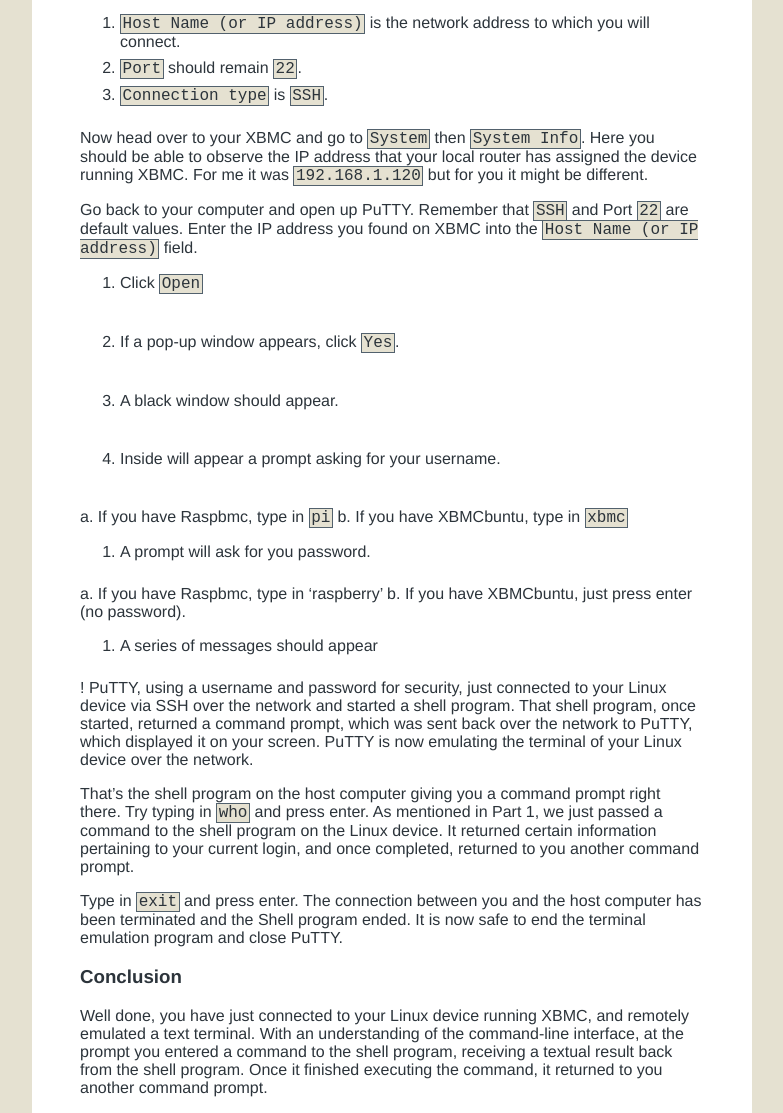
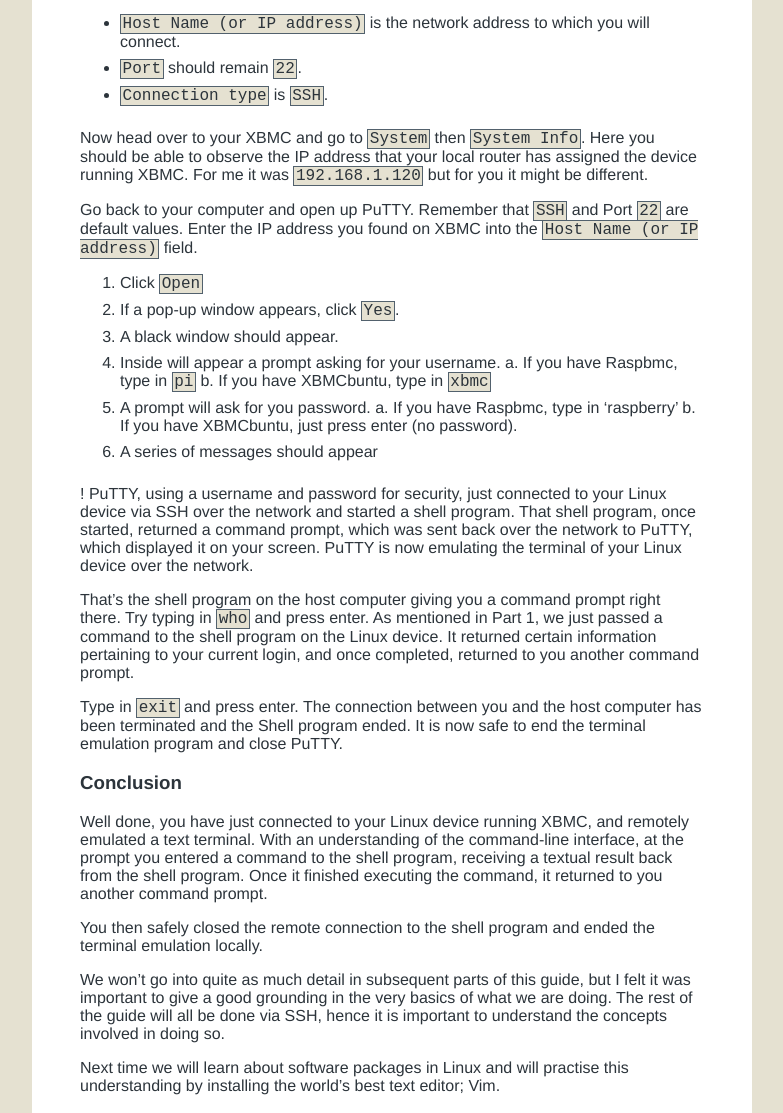
Before and after one commit to andre-abadi/andre-abadi.github.io, a Jekyll site: the page built from _posts/2014-02-12-xbmc-downloader-2.md, in a window 1280 px wide. Shown: the part 1381-2494 px from the top of the page, without its empty margins (248-1031 px from the left). Built offline with Jekyll 4.4.1, drawn with Linux system fonts in a browser that asks for light colours; Markdown is read by kramdown in place of the engine named in the settings; some of the changed lines change nothing that is shown.

Commit message:
part 2 paragraphs

```diff
--- a/_posts/2014-02-12-xbmc-downloader-2.md
+++ b/_posts/2014-02-12-xbmc-downloader-2.md
@@ -34,30 +34,23 @@
 
 Here are the 3 things that are important, the rest is just bells and whistles.
 
-1.  `Host Name (or IP address)` is the network address to which you will connect.
-2.  `Port` should remain `22`.
-3.  `Connection type` is `SSH`.
+- `Host Name (or IP address)` is the network address to which you will connect.
+- `Port` should remain `22`.
+- `Connection type` is `SSH`.
 
 Now head over to your XBMC and go to `System` then `System Info`. Here you should be able to observe the IP address that your local router has assigned the device running XBMC. For me it was `192.168.1.120` but for you it might be different.
 
 Go back to your computer and open up PuTTY. Remember that `SSH` and Port `22` are default values. Enter the IP address you found on XBMC into the `Host Name (or IP address)` field.
 
 1.  Click `Open`
-
 2.  If a pop-up window appears, click `Yes`.
-
 3.  A black window should appear.
-
 4.  Inside will appear a prompt asking for your username.
-
   a.  If you have Raspbmc, type in `pi`
   b.  If you have XBMCbuntu, type in `xbmc`
-
 5. A prompt will ask for you password.
-
   a.  If you have Raspbmc, type in ‘raspberry’
   b.  If you have XBMCbuntu, just press enter (no password).
-
 6. A series of messages should appear
 
 ! PuTTY, using a username and password for security, just connected to your Linux device via SSH over the network and started a shell program. That shell program, once started, returned a command prompt, which was sent back over the network to PuTTY, which displayed it on your screen. PuTTY is now emulating the terminal of your Linux device over the network.
--- a/css/main.css
+++ b/css/main.css
@@ -77,7 +77,7 @@
   word-wrap: break-word;
 }
 
-ul {
+ul ol {
   padding-left: 1em;
 }
 
```
